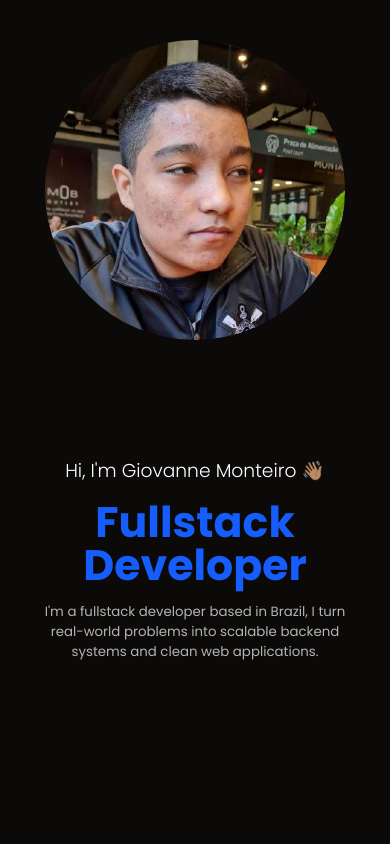
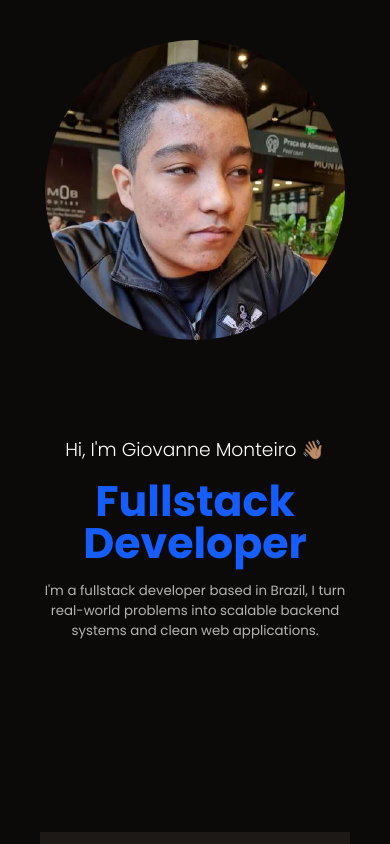
Before and after one commit to Gmmbr10/portfolio, a React (Vite) app: page / in a window 390 px wide. Shown: the top 844 px of the page. Built offline with nearby package versions, Linux system fonts and the light colour scheme.

Commit message:
repair: reduce height

```diff
--- a/src/components/Presentation/presentation.module.css
+++ b/src/components/Presentation/presentation.module.css
@@ -1,5 +1,5 @@
 .container {
-    height: 90dvh;
+    height: 85dvh;
     display: flex;
     flex-direction: row;
     gap: 16px;
@@ -42,7 +42,7 @@
 
 @media (max-width: 950px) {
     .container {
-        height: 95dvh;
+        height: 90dvh;
         flex-direction: column;
         gap: 32px;
     }
```
